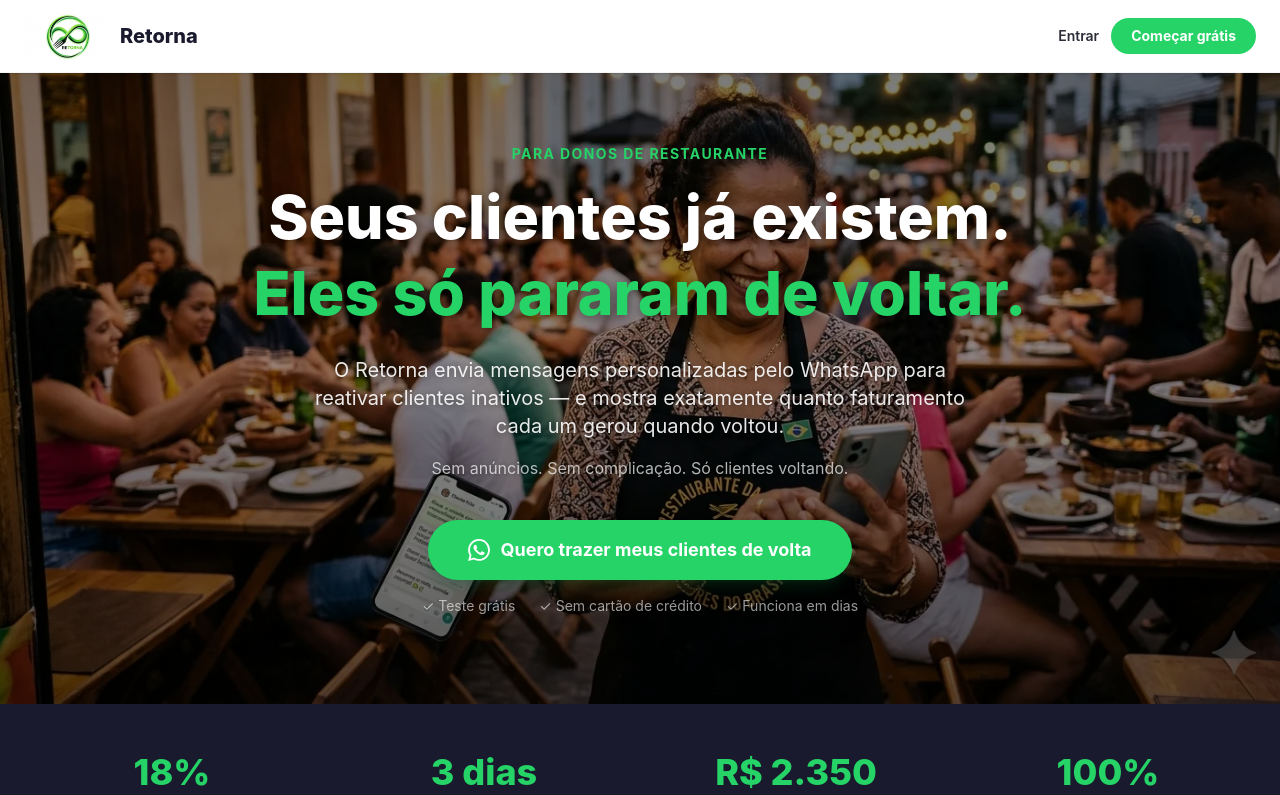
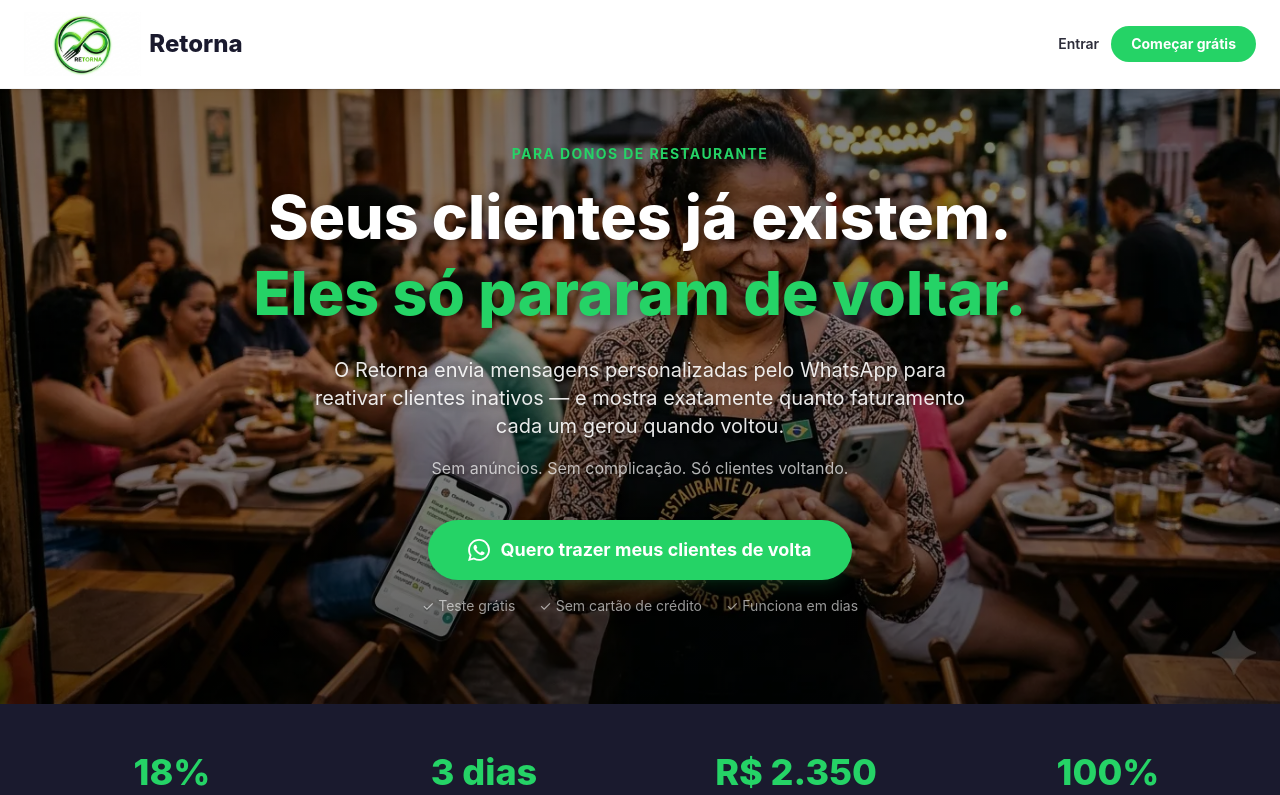
Before and after one commit to paolonicastro1811/retorna-mvp, a React (Vite) app in the folder dashboard/: page / in a window 1280 px wide. Shown: the top 795 px of the page. Built offline with nearby package versions, Linux system fonts and the light colour scheme.

Commit message:
Update LandingPage.tsx

```diff
--- a/dashboard/src/pages/LandingPage.tsx
+++ b/dashboard/src/pages/LandingPage.tsx
@@ -90,8 +90,8 @@ export function LandingPage() {
       <nav className="fixed top-0 left-0 right-0 z-50 bg-white border-b border-gray-100 shadow-sm">
         <div className="max-w-[1320px] mx-auto px-6 py-3 flex items-center justify-between">
           <button onClick={scrollToTop} className="flex items-center gap-2 bg-transparent border-none cursor-pointer p-0" aria-label="Retorna - início">
-            <img src="/images/Gemini_Generated_Image_v8qw99v8qw99v8qw.png" alt="Retorna" className="h-12 w-auto" />
-            <span className="text-xl font-extrabold text-[#1a1a2e]">Retorna</span>
+            <img src="/images/Gemini_Generated_Image_v8qw99v8qw99v8qw.png" alt="Retorna" className="h-16 w-auto" />
+            <span className="text-2xl font-extrabold text-[#1a1a2e]">Retorna</span>
           </button>
           <div className="flex items-center gap-3">
             <button onClick={() => navigate('/login')} className="text-sm font-semibold text-[#2d2d3a] hover:text-[#1a1a2e] bg-transparent border-none cursor-pointer">Entrar</button>
```
